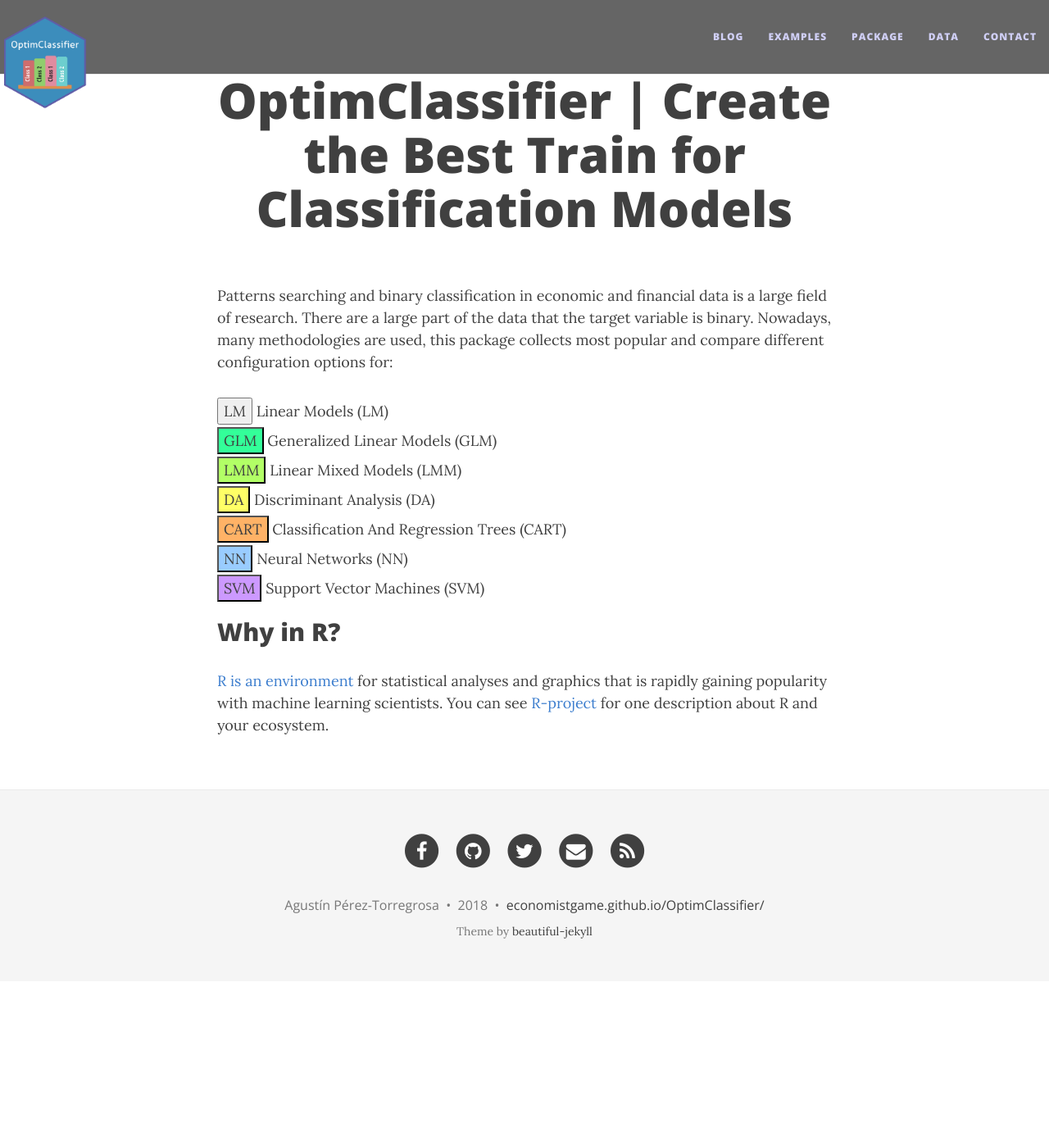
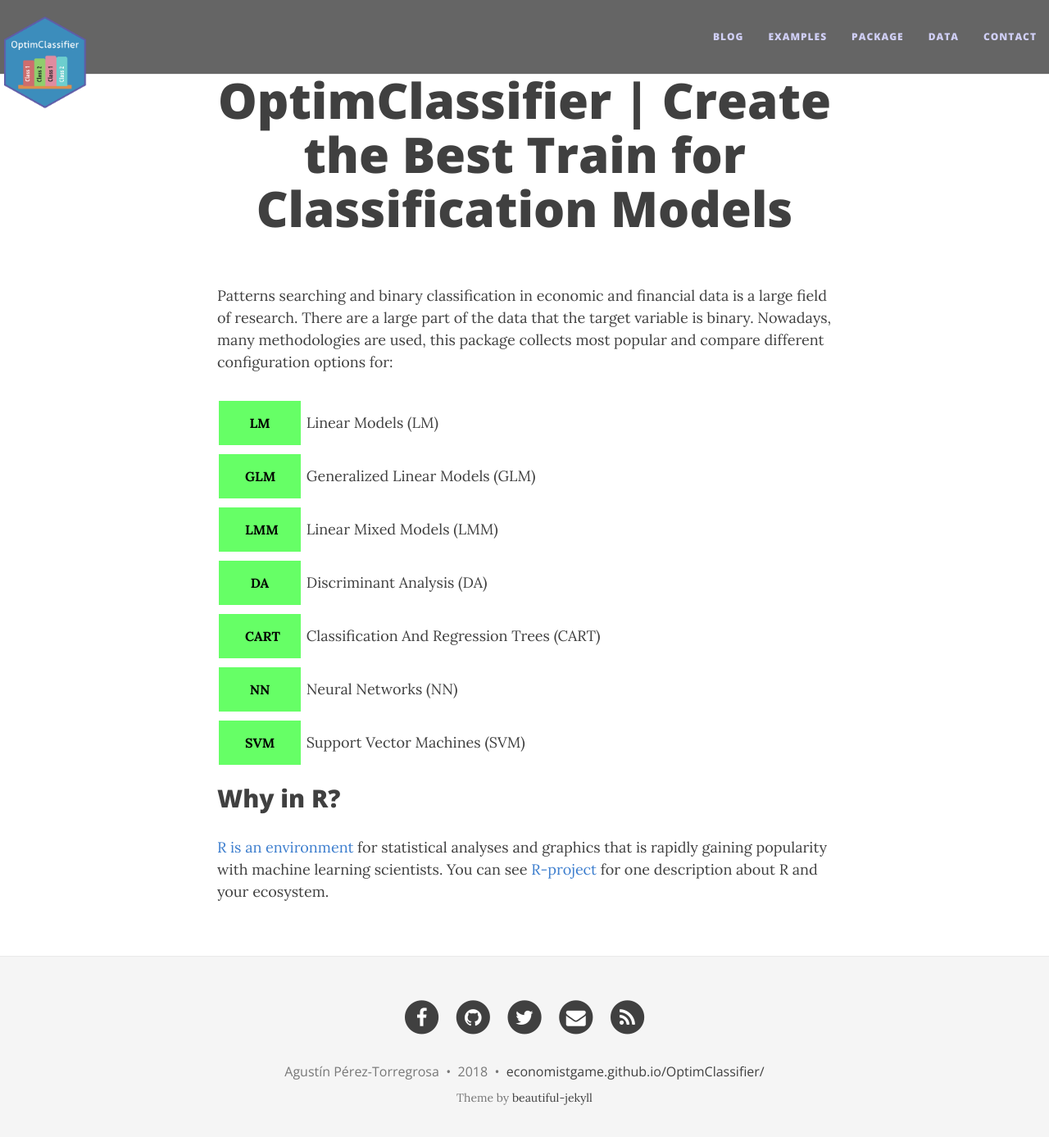
Before and after one commit to economistgame/OptimClassifier, a Jekyll site: the page built from index.md, in a window 1280 px wide and 1400 px high, scrolled down 41 px. Shown: the top 1387 px of the window at 82% size. Built offline with Jekyll 4.4.1, drawn with Linux system fonts in a browser that asks for light colours; nearby versions of some CDN libraries; before the commit the page ends 1238 px from its top, so only the background shows below that.

Commit message:
Update main.css

```diff
--- a/css/main.css
+++ b/css/main.css
@@ -560,7 +560,6 @@
 .method-button {
     background-color: #66FF66; /* Green */
     border: none;
-    color: white;
     padding: 15px 32px;
     text-align: center;
     font-weight: bold;
@@ -585,3 +584,17 @@
 .index-method {
   margin: 3px 0
 }
+.index-button {
+    background-color: #66FF66; /* Green */
+    border: none;
+    width: 100px;
+    padding: 15px 32px;
+    text-align: center;
+    font-weight: bold;
+    text-decoration: none;
+    display: inline-block;
+    font-size: 16px;
+    margin: 4px 2px;
+    cursor: pointer;
+    color: black;
+}
```
